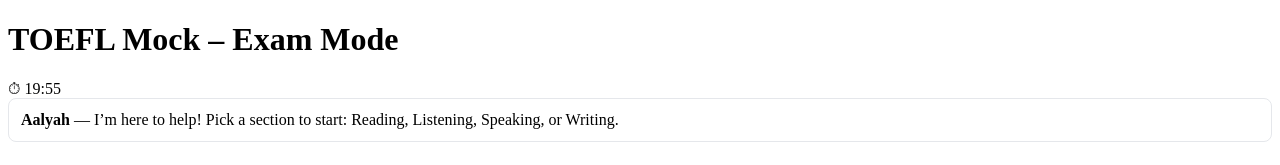
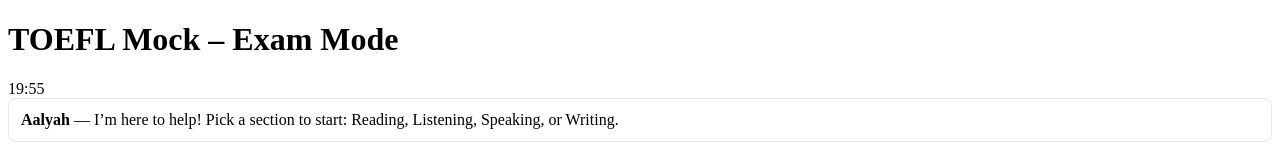
Before and after one commit to falsters/toefl-aalya, a Next.js app: page /mock-exam in a window 1280 px wide. Shown: the top 165 px of the page. Built offline with nearby package versions, Linux system fonts and the light colour scheme.

Commit message:
Update Timer.tsx

```diff
--- a/components/Timer.tsx
+++ b/components/Timer.tsx
@@ -1,15 +1,13 @@
-import React from 'react';
+import {useEffect, useState} from "react";
 
-export default function Timer({ seconds=60, onEnd }:{
-  seconds?: number; onEnd?: ()=>void;
-}) {
-  const [time, setTime] = React.useState(seconds);
-  React.useEffect(() => {
-    if (time <= 0) { onEnd?.(); return; }
-    const id = setTimeout(() => setTime(t => t-1), 1000);
-    return () => clearTimeout(id);
-  }, [time, onEnd]);
-  const mm = String(Math.floor(time/60)).padStart(2,'0');
-  const ss = String(time%60).padStart(2,'0');
-  return <div aria-live="polite">⏱ {mm}:{ss}</div>;
+export default function Timer({ seconds = 60, onFinish }) {
+  const [left, setLeft] = useState(seconds);
+  useEffect(() => {
+    if (left <= 0) { onFinish && onFinish(); return; }
+    const t = setTimeout(() => setLeft(left - 1), 1000);
+    return () => clearTimeout(t);
+  }, [left, onFinish]);
+  const m = String(Math.floor(left/60)).padStart(2,"0");
+  const s = String(left%60).padStart(2,"0");
+  return <span aria-label="timer">{m}:{s}</span>;
 }
```
